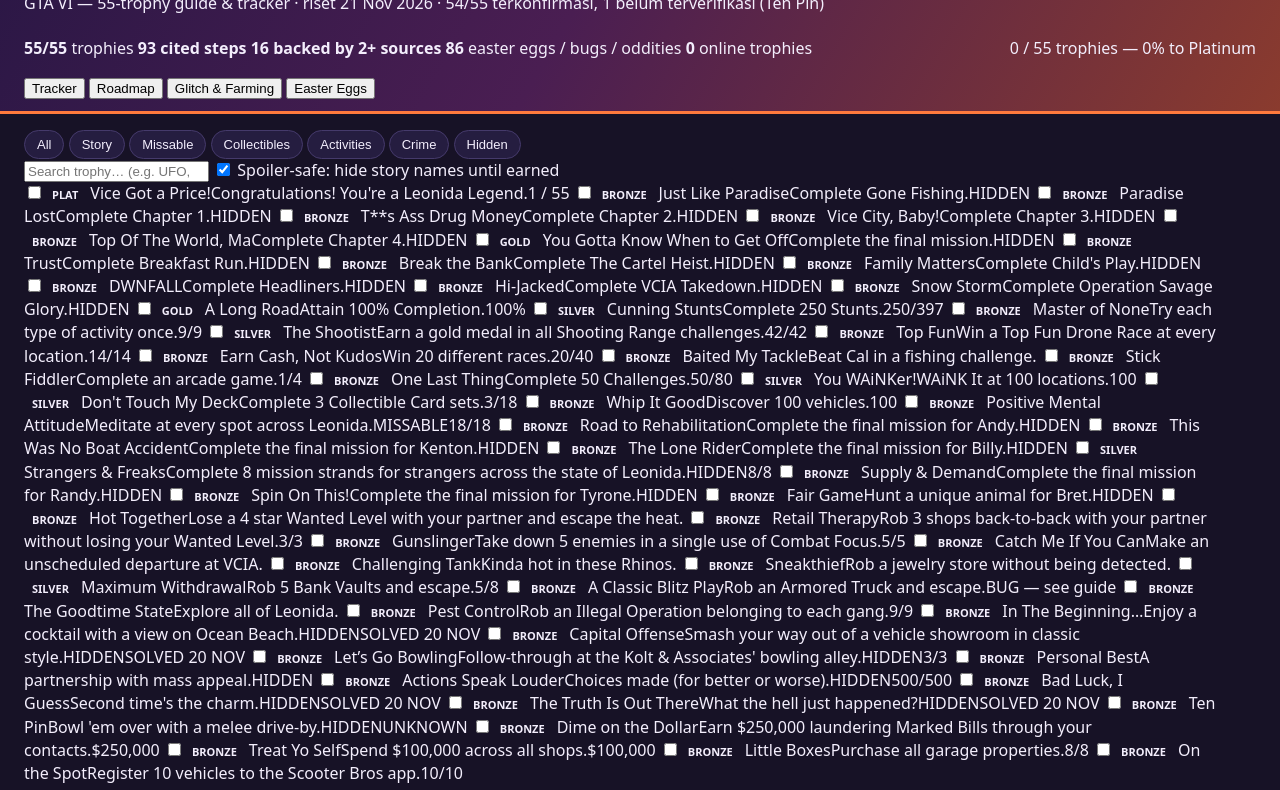
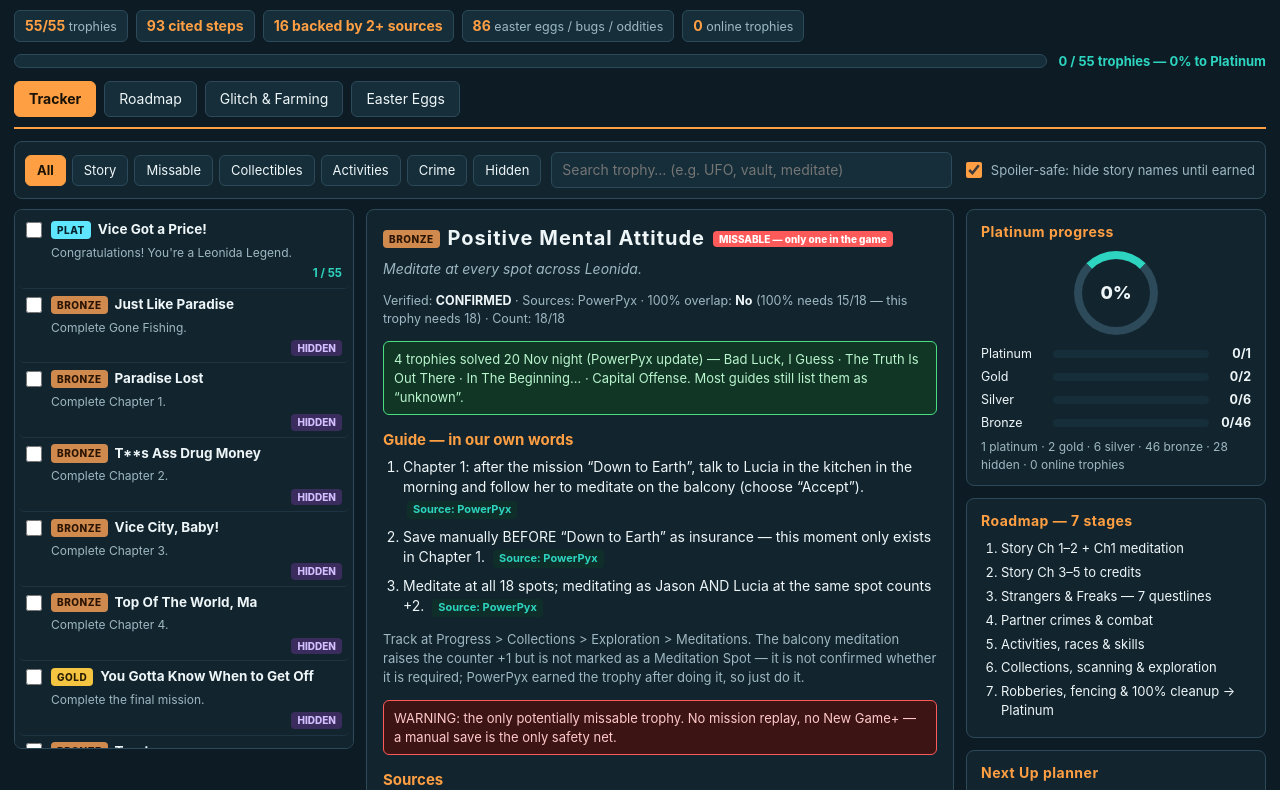
Before and after one commit to Masasiya00/makefun-gta6-trophy-guide, a plain HTML site: page app/index.html in a window 1280 px wide. Shown: the part 78-868 px from the top of the page. Drawn offline with Linux system fonts and the light colour scheme.

Commit message:
Add app/style.css

```diff
--- a/app/style.css
+++ b/app/style.css
@@ -1,95 +1,358 @@
-/* Leonida Platinum Atlas — a Vice City dusk look, built from system fonts only.
-   No external font, no image, no network reference anywhere in this file. */
+/* LEONIDA PLATINUM ATLAS — fresh styles, Vice City sunset palette.
+   Dark teal base, purple + orange accents, high contrast, system fonts only.
+   No external requests. Layout: dense 3-pane tracker grid. */
 :root {
-  --bg: #171226;
-  --bg2: #221a38;
-  --panel: #251d40;
-  --panel2: #2e2450;
-  --line: #453a6b;
-  --ink: #f3eefc;
-  --muted: #b7aed6;
-  --gold: #f5b942;
-  --orange: #ff7a3d;
-  --teal: #37c8b4;
-  --pink: #ff5d8f;
-  --red: #ff5d5d;
-  --green: #7ddf8a;
-  --amber: #ffc95e;
+  --bg: #0d1b24;
+  --bg2: #12242e;
+  --panel: #162e3a;
+  --panel2: #1b3745;
+  --line: #2c4a59;
+  --text: #eef6f8;
+  --muted: #9db8c2;
+  --accent: #ff9f43;
+  --accent2: #b06ee8;
+  --teal: #2dd4bf;
+  --red: #ff5a5a;
+  --green: #4ade80;
+  --gold: #f5c542;
+  --silver: #c0c8d0;
+  --bronze: #d08a4e;
+  --plat: #5ee6ff;
 }
 * { box-sizing: border-box; }
-body { margin: 0; background: var(--bg); color: var(--ink); font-family: system-ui, -apple-system, "Segoe UI", Roboto, Arial, sans-serif; line-height: 1.45; }
-a { color: var(--teal); }
-.topbar { display: flex; flex-wrap: wrap; gap: 16px; justify-content: space-between; align-items: flex-end; padding: 20px 24px 12px; background: linear-gradient(120deg, #2a1745 0%, #4a1e52 45%, #8a3b2e 100%); border-bottom: 3px solid var(--orange); }
-.topbar h1 { margin: 0; font-size: 30px; letter-spacing: 2px; }
-.topbar .sub { margin: 4px 0 0; color: #e8d9ff; font-size: 14px; }
-.progress { min-width: 280px; }
-.progress .big { font-size: 30px; font-weight: 800; color: var(--gold); }
-.progress .bar { height: 10px; background: #120d1f; border-radius: 6px; overflow: hidden; margin: 4px 0; }
-.progress .bar div { height: 100%; width: 0; background: linear-gradient(90deg, var(--teal), var(--gold)); }
-.progress .small { font-size: 12px; color: #d9cdf2; }
-.tabs { display: flex; flex-wrap: wrap; gap: 6px; padding: 12px 24px 0; }
-.tabs button { background: var(--panel); color: var(--ink); border: 1px solid var(--line); border-radius: 8px 8px 0 0; padding: 9px 14px; font-size: 14px; cursor: pointer; }
-.tabs button.active { background: var(--panel2); border-bottom-color: var(--gold); color: var(--gold); font-weight: 700; }
-main { padding: 16px 24px 32px; max-width: 1240px; }
-h2 { margin: 6px 0 10px; font-size: 24px; }
-h3 { margin: 18px 0 6px; font-size: 18px; color: var(--gold); }
-p { margin: 6px 0; }
-.muted { color: var(--muted); }
-.controls { display: flex; flex-wrap: wrap; gap: 10px; align-items: center; margin: 10px 0 14px; }
-.controls input[type="search"], .controls select { background: #120d1f; color: var(--ink); border: 1px solid var(--line); border-radius: 6px; padding: 8px 10px; font-size: 14px; }
-.controls input[type="search"] { min-width: 240px; }
-.chip { background: var(--panel); border: 1px solid var(--line); color: var(--ink); border-radius: 999px; padding: 6px 12px; font-size: 13px; cursor: pointer; }
-.chip.on { background: var(--gold); color: #241503; border-color: var(--gold); font-weight: 700; }
-.toggles { display: flex; gap: 18px; flex-wrap: wrap; align-items: center; margin: 4px 0 12px; font-size: 14px; }
-.toggles label { display: flex; gap: 6px; align-items: center; cursor: pointer; }
-table { border-collapse: collapse; width: 100%; background: var(--panel); border-radius: 10px; overflow: hidden; }
-th, td { border-bottom: 1px solid var(--line); padding: 9px 10px; text-align: left; vertical-align: top; font-size: 14px; }
-th { background: var(--panel2); color: var(--gold); font-size: 13px; text-transform: uppercase; letter-spacing: 0.5px; }
-tr.earned td { opacity: 0.62; }
-tr.clickable { cursor: pointer; }
-tr.clickable:hover td { background: #2f2454; }
-.grade { display: inline-block; min-width: 74px; text-align: center; border-radius: 999px; padding: 2px 8px; font-size: 12px; font-weight: 700; }
-.grade.platinum { background: #e8f6ff; color: #0b3a5c; }
-.grade.gold { background: var(--gold); color: #241503; }
-.grade.silver { background: #cfd6e4; color: #222; }
-.grade.bronze { background: #c98a4b; color: #241503; }
-.badge { display: inline-block; border-radius: 999px; padding: 2px 8px; font-size: 11px; font-weight: 700; margin-right: 4px; }
-.badge.hidden { background: #3a2d63; color: #d9cdf2; }
-.badge.missable { background: var(--red); color: #fff; }
-.badge.confirmed { background: #173d24; color: var(--green); }
-.badge.reported { background: #4a3410; color: var(--amber); }
-.badge.unknown { background: #4a1020; color: #ff9db4; }
-.badge.disputed { background: #4a1020; color: #ff9db4; }
-.badge.auto { background: #173d24; color: var(--green); }
-.badge.separate { background: #3a2d63; color: #d9cdf2; }
-.badge.partial { background: #4a3410; color: var(--amber); }
-.detail { background: var(--panel2); border: 1px solid var(--gold); border-radius: 10px; padding: 16px; margin: 14px 0; }
-.detail h3 { margin-top: 0; }
-.detail ol { margin: 6px 0; padding-left: 22px; }
-.detail li { margin: 3px 0; }
-.src { font-size: 13px; color: var(--muted); }
-.src a { margin-right: 10px; }
-.countbox { display: flex; gap: 8px; align-items: center; margin: 8px 0; font-size: 14px; }
-.countbox input { width: 76px; background: #120d1f; color: var(--ink); border: 1px solid var(--line); border-radius: 6px; padding: 6px 8px; }
-.cards { display: grid; grid-template-columns: repeat(auto-fill, minmax(300px, 1fr)); gap: 12px; margin: 12px 0; }
-.card { background: var(--panel); border: 1px solid var(--line); border-radius: 10px; padding: 14px; }
-.card h3 { margin: 0 0 6px; }
-.card .num { font-size: 26px; font-weight: 800; color: var(--gold); }
-.warn { background: #3d1420; border: 1px solid var(--red); border-radius: 10px; padding: 12px 14px; margin: 12px 0; }
-.warn h3 { color: #ff9db4; margin: 0 0 6px; }
-.note { background: #10283a; border: 1px solid var(--teal); border-radius: 10px; padding: 12px 14px; margin: 12px 0; }
-.note h3 { color: var(--teal); margin: 0 0 6px; }
-.panel { background: var(--panel); border: 1px solid var(--line); border-radius: 10px; padding: 14px; margin: 12px 0; }
-.panel h3 { margin-top: 0; }
-.grid2 { display: grid; grid-template-columns: 1fr 1fr; gap: 12px; }
-@media (max-width: 760px) { .grid2 { grid-template-columns: 1fr; } .topbar h1 { font-size: 22px; } }
-.nextup { background: linear-gradient(120deg, #173d24, #1d4a33); border: 1px solid var(--green); border-radius: 10px; padding: 16px; margin: 12px 0; }
-.nextup h3 { color: var(--green); margin: 0 0 6px; }
-.btn { background: var(--gold); color: #241503; border: none; border-radius: 8px; padding: 9px 14px; font-size: 14px; font-weight: 700; cursor: pointer; }
-.btn.ghost { background: var(--panel); color: var(--ink); border: 1px solid var(--line); font-weight: 400; }
-.foot { padding: 0 24px 28px; color: var(--muted); font-size: 13px; max-width: 1240px; }
-.egg { background: var(--panel); border: 1px solid var(--line); border-radius: 10px; padding: 12px 14px; margin: 10px 0; }
-.egg h3 { margin: 0 0 4px; font-size: 16px; color: var(--ink); }
-.egg .loc { font-size: 13px; color: var(--teal); }
-.egg p { font-size: 14px; }
-.kicker { font-size: 13px; letter-spacing: 1px; text-transform: uppercase; color: var(--orange); font-weight: 700; }
+html, body { margin: 0; padding: 0; }
+body {
+  background: var(--bg);
+  color: var(--text);
+  font-family: -apple-system, "Segoe UI", Roboto, "Helvetica Neue", Arial, sans-serif;
+  font-size: 14px;
+  line-height: 1.45;
+}
+#app { max-width: 1280px; margin: 0 auto; padding: 0 14px 24px; }
+
+/* ---------- header ---------- */
+.topbar { padding: 14px 0 10px; border-bottom: 2px solid var(--accent); }
+.brand h1 {
+  margin: 0;
+  font-size: 30px;
+  letter-spacing: 2px;
+  background: linear-gradient(90deg, var(--accent), #ff6b9d 45%, var(--accent2));
+  -webkit-background-clip: text;
+  background-clip: text;
+  color: transparent;
+}
+.tagline { margin: 2px 0 0; color: var(--muted); font-size: 12.5px; }
+.stats { display: flex; flex-wrap: wrap; gap: 8px; margin: 10px 0; }
+.stat {
+  background: var(--panel);
+  border: 1px solid var(--line);
+  border-radius: 6px;
+  padding: 5px 10px;
+  font-size: 12.5px;
+  color: var(--muted);
+}
+.stat strong { color: var(--accent); font-size: 14px; }
+.progress-wrap { display: flex; align-items: center; gap: 12px; }
+#progress-bar {
+  flex: 1;
+  height: 14px;
+  background: var(--panel);
+  border: 1px solid var(--line);
+  border-radius: 7px;
+  overflow: hidden;
+}
+#progress-fill {
+  display: block;
+  height: 100%;
+  width: 0%;
+  background: linear-gradient(90deg, var(--teal), var(--accent));
+}
+#progress-text { font-size: 13px; font-weight: 700; color: var(--teal); white-space: nowrap; }
+.mainnav { display: flex; gap: 8px; margin-top: 10px; }
+.mainnav button, .chip, #export-btn, #import-btn {
+  font: inherit;
+  cursor: pointer;
+  background: var(--panel);
+  color: var(--text);
+  border: 1px solid var(--line);
+  border-radius: 6px;
+  padding: 7px 14px;
+}
+.mainnav button:hover, .chip:hover, #export-btn:hover, #import-btn:hover { border-color: var(--accent); }
+.mainnav button.active, .chip.active {
+  background: var(--accent);
+  border-color: var(--accent);
+  color: #1a1206;
+  font-weight: 700;
+}
+
+/* ---------- views ---------- */
+.view { display: none; padding-top: 12px; }
+.view.active { display: block; }
+.view h2 { margin: 4px 0 8px; font-size: 22px; letter-spacing: 1px; }
+.view-intro { color: var(--muted); margin: 0 0 12px; max-width: 900px; }
+
+/* ---------- filter bar ---------- */
+#filter-bar {
+  display: flex;
+  flex-wrap: wrap;
+  gap: 10px;
+  align-items: center;
+  margin-bottom: 10px;
+  padding: 10px;
+  background: var(--bg2);
+  border: 1px solid var(--line);
+  border-radius: 8px;
+}
+.chips { display: flex; flex-wrap: wrap; gap: 6px; }
+.chip { padding: 5px 11px; font-size: 13px; }
+#search {
+  flex: 1;
+  min-width: 200px;
+  font: inherit;
+  color: var(--text);
+  background: var(--panel);
+  border: 1px solid var(--line);
+  border-radius: 6px;
+  padding: 7px 10px;
+}
+#search:focus { outline: 2px solid var(--accent); }
+.spoiler { display: flex; align-items: center; gap: 6px; font-size: 13px; color: var(--muted); }
+.spoiler input { accent-color: var(--accent); width: 16px; height: 16px; }
+
+/* ---------- 3-pane tracker ---------- */
+.panes {
+  display: grid;
+  grid-template-columns: 340px minmax(0, 1fr) 300px;
+  gap: 12px;
+  align-items: start;
+}
+#trophy-list {
+  background: var(--bg2);
+  border: 1px solid var(--line);
+  border-radius: 8px;
+  max-height: calc(100vh - 260px);
+  min-height: 480px;
+  overflow-y: auto;
+  padding: 4px;
+}
+.trow {
+  display: grid;
+  grid-template-columns: 18px auto 1fr;
+  gap: 4px 7px;
+  align-items: center;
+  padding: 6px 7px;
+  border-bottom: 1px solid #1e3440;
+  cursor: pointer;
+  border-radius: 5px;
+}
+.trow:hover { background: var(--panel2); }
+.trow input[type="checkbox"] { width: 16px; height: 16px; accent-color: var(--teal); margin: 0; }
+.trow input[type="checkbox"]:checked ~ .tname { text-decoration: line-through; color: var(--muted); }
+.badge {
+  font-size: 10px;
+  font-weight: 800;
+  letter-spacing: .5px;
+  padding: 2px 6px;
+  border-radius: 4px;
+  white-space: nowrap;
+}
+.grade-platinum .badge, .badge.grade-platinum { background: var(--plat); color: #06222b; }
+.grade-gold .badge, .badge.grade-gold { background: var(--gold); color: #2b1d02; }
+.grade-silver .badge, .badge.grade-silver { background: var(--silver); color: #1c2530; }
+.grade-bronze .badge, .badge.grade-bronze { background: var(--bronze); color: #2b1402; }
+.tname { font-weight: 700; font-size: 13.5px; }
+.tdesc { grid-column: 2 / 4; color: var(--muted); font-size: 12px; }
+.tcount {
+  grid-column: 3;
+  justify-self: end;
+  font-size: 11.5px;
+  font-weight: 700;
+  color: var(--teal);
+}
+.tflag {
+  grid-column: 3;
+  justify-self: end;
+  font-size: 10px;
+  font-weight: 800;
+  padding: 1px 6px;
+  border-radius: 4px;
+}
+.hidden-flag { background: #3a2d5e; color: #d3bfff; }
+.missable-flag { background: var(--red); color: #fff; }
+.solved-flag { background: var(--green); color: #062b14; }
+.unknown-flag { background: #5b4a00; color: #ffe27a; }
+.bug-flag { background: #5e1f1f; color: #ffb3b3; }
+.missable-row { border-left: 3px solid var(--red); }
+.solved-row { border-left: 3px solid var(--green); }
+.unknown-row { border-left: 3px solid #ffe27a; }
+
+/* ---------- detail pane ---------- */
+#detail-pane {
+  background: var(--bg2);
+  border: 1px solid var(--line);
+  border-radius: 8px;
+  padding: 14px 16px;
+  min-height: 480px;
+}
+.detail-head { display: flex; flex-wrap: wrap; gap: 8px; align-items: center; }
+.detail-head h2 { margin: 0; font-size: 20px; }
+.detail-desc { color: var(--muted); font-style: italic; margin: 6px 0; }
+.detail-meta { font-size: 12.5px; color: var(--muted); }
+.detail-meta strong { color: var(--text); }
+.solved-callout {
+  background: #123626;
+  border: 1px solid var(--green);
+  color: #b8f5cd;
+  border-radius: 6px;
+  padding: 8px 10px;
+  font-size: 13px;
+  margin: 10px 0;
+}
+#detail-pane h3 { margin: 14px 0 6px; font-size: 15px; color: var(--accent); }
+.steps { margin: 0; padding-left: 20px; }
+.steps li { margin-bottom: 8px; }
+.src {
+  display: inline-block;
+  font-size: 11px;
+  font-weight: 700;
+  color: var(--teal);
+  background: #0f2e2a;
+  border-radius: 4px;
+  padding: 1px 6px;
+  margin-left: 4px;
+  white-space: nowrap;
+}
+.detail-note { font-size: 13px; color: var(--muted); }
+.warn {
+  background: #3d1414;
+  border: 1px solid var(--red);
+  color: #ffc9c9;
+  border-radius: 6px;
+  padding: 8px 10px;
+  font-size: 13px;
+}
+.srclist { margin: 0; padding-left: 18px; font-size: 13px; }
+
+/* ---------- side pane ---------- */
+#side-pane { display: flex; flex-direction: column; gap: 12px; }
+.side-card {
+  background: var(--bg2);
+  border: 1px solid var(--line);
+  border-radius: 8px;
+  padding: 12px 14px;
+}
+.side-card h3 { margin: 0 0 8px; font-size: 14px; color: var(--accent); letter-spacing: .5px; }
+.ring {
+  width: 84px; height: 84px;
+  border-radius: 50%;
+  border: 8px solid var(--line);
+  border-top-color: var(--teal);
+  display: flex; align-items: center; justify-content: center;
+  font-size: 18px; font-weight: 800;
+  margin: 4px auto 10px;
+}
+.grade-bars > div {
+  display: grid;
+  grid-template-columns: 64px 1fr 34px;
+  gap: 8px;
+  align-items: center;
+  font-size: 12.5px;
+  margin-bottom: 5px;
+}
+.grade-bars .bar { height: 8px; background: var(--panel); border-radius: 4px; overflow: hidden; }
+.grade-bars .bar span { display: block; height: 100%; background: var(--teal); }
+.grade-bars b { text-align: right; }
+.side-note { font-size: 12px; color: var(--muted); margin: 6px 0 0; }
+.mini-roadmap { margin: 0; padding-left: 20px; font-size: 13px; }
+.mini-roadmap li { margin-bottom: 5px; }
+#next-up ol { margin: 0; padding-left: 20px; font-size: 13px; }
+#next-up li { margin-bottom: 7px; }
+#export-btn, #import-btn { margin: 4px 6px 0 0; padding: 6px 12px; font-size: 13px; }
+
+/* ---------- roadmap view ---------- */
+#roadmap-list { margin: 0; padding-left: 22px; }
+#roadmap-list li {
+  background: var(--bg2);
+  border: 1px solid var(--line);
+  border-left: 4px solid var(--accent);
+  border-radius: 6px;
+  padding: 10px 12px;
+  margin-bottom: 9px;
+  list-style-position: inside;
+}
+.missable-grid { border-collapse: collapse; width: 100%; max-width: 900px; margin: 10px 0; }
+.missable-grid th, .missable-grid td {
+  border: 1px solid var(--line);
+  padding: 8px 10px;
+  text-align: left;
+  font-size: 13px;
+}
+.missable-grid th { background: var(--panel); }
+.missable-grid tr.risk td { background: #3d1414; }
+.missable-grid tr.safe td { background: #123626; }
+
+/* ---------- glitch view ---------- */
+.panel {
+  background: var(--bg2);
+  border: 1px solid var(--line);
+  border-radius: 8px;
+  padding: 12px 16px;
+  margin-bottom: 12px;
+  max-width: 980px;
+}
+.panel h3 { margin: 0 0 8px; color: var(--accent); font-size: 16px; }
+.panel ul { margin: 0; padding-left: 20px; }
+.panel li { margin-bottom: 7px; }
+.status { font-weight: 800; font-size: 13px; }
+.status.disputed { color: #ffe27a; }
+.warnings { border-color: var(--red); }
+.warnings h3 { color: var(--red); }
+
+/* ---------- eggs view ---------- */
+.egg-filters { display: flex; gap: 6px; flex-wrap: wrap; margin-bottom: 12px; }
+.egg {
+  background: var(--bg2);
+  border: 1px solid var(--line);
+  border-radius: 8px;
+  padding: 10px 14px;
+  margin-bottom: 10px;
+  max-width: 980px;
+}
+.egg h3 { margin: 0 0 4px; font-size: 15px; }
+.egg-meta { font-size: 11.5px; font-weight: 700; color: var(--teal); margin: 0 0 6px; }
+.egg p:last-child { margin: 0; font-size: 13.5px; }
+
+/* ---------- spoiler masking ---------- */
+body.spoiler-on .spoiler-hidden .tname,
+body.spoiler-on .spoiler-hidden .tdesc {
+  color: transparent;
+  background: #24384a;
+  border-radius: 3px;
+  text-shadow: none;
+  user-select: none;
+}
+body.spoiler-on .spoiler-hidden .tname::selection,
+body.spoiler-on .spoiler-hidden .tdesc::selection { background: #24384a; }
+
+/* ---------- footer ---------- */
+footer {
+  margin-top: 18px;
+  padding-top: 12px;
+  border-top: 1px solid var(--line);
+  color: var(--muted);
+  font-size: 12px;
+}
+footer code { color: var(--text); }
+
+/* ---------- responsive ---------- */
+@media (max-width: 1020px) {
+  .panes { grid-template-columns: 300px minmax(0, 1fr); }
+  #side-pane { grid-column: 1 / -1; display: grid; grid-template-columns: 1fr 1fr; }
+}
+@media (max-width: 760px) {
+  .panes { grid-template-columns: 1fr; }
+  #trophy-list { max-height: 420px; }
+  #side-pane { grid-template-columns: 1fr; }
+  .brand h1 { font-size: 23px; }
+}
```
